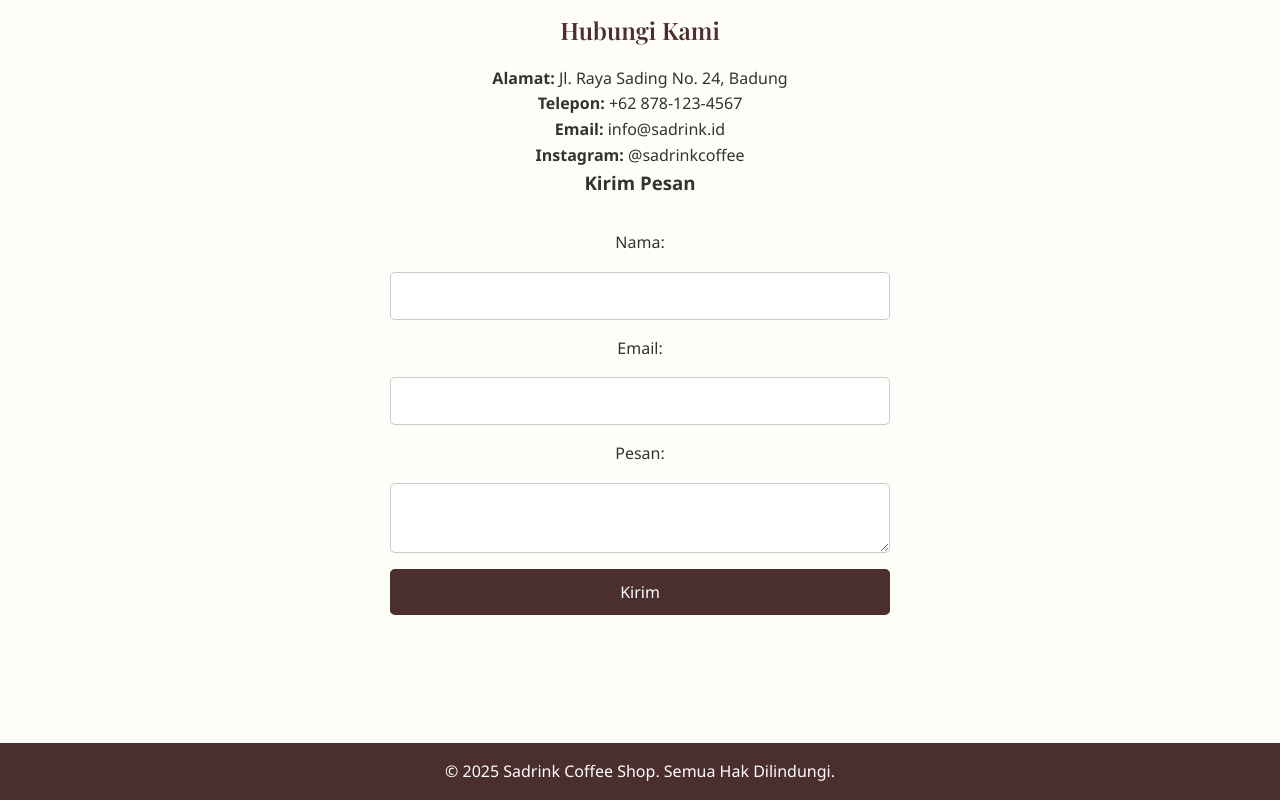
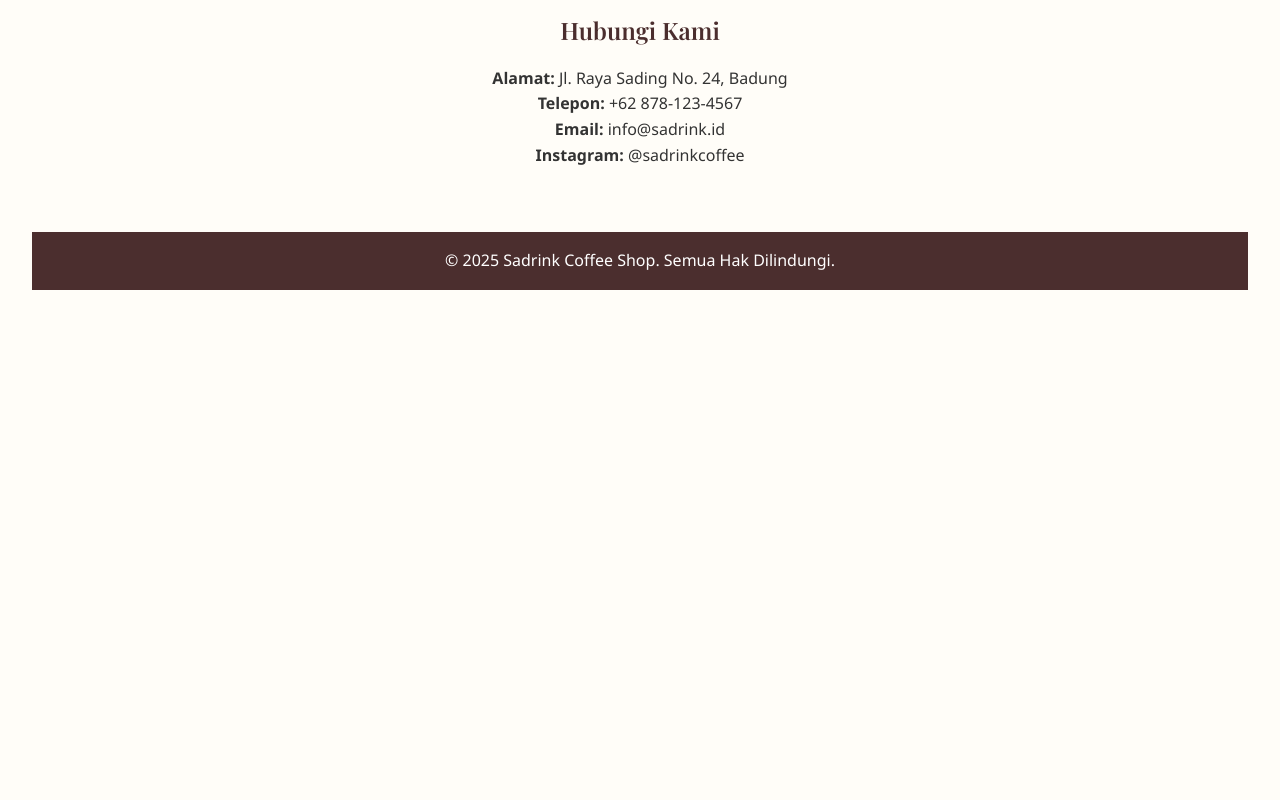
Before and after one commit to AryaMahendra13/Coffee-Shop, a plain HTML site: page CoffeeShop/sadrink.html in a window 1280 px wide. Shown: the part 4116-4916 px from the top of the page. After the commit the page ends 4470 px from the top, so only its background shows below. Drawn offline with nearby package versions, Linux system fonts and the light colour scheme.

Commit message:
Update sadrink.html

```diff
--- a/CoffeeShop/sadrink.html
+++ b/CoffeeShop/sadrink.html
@@ -112,22 +112,6 @@
     <p><strong>Email:</strong> info@sadrink.id</p>
     <p><strong>Instagram:</strong> @sadrinkcoffee</p>
 
-    <h3>Kirim Pesan</h3>
-    <form id="contactForm">
-      <label for="contact-name">Nama:</label>
-      <input type="text" id="contact-name" name="contact-name" required />
-
-      <label for="contact-email">Email:</label>
-      <input type="email" id="contact-email" name="contact-email" required />
-
-      <label for="message">Pesan:</label>
-      <textarea id="message" name="message" required></textarea>
-
-      <button type="submit">Kirim</button>
-    </form>
-    <p id="contactStatus"></p>
-  </section>
-
   <footer>
     <p>&copy; 2025 Sadrink Coffee Shop. Semua Hak Dilindungi.</p>
   </footer>
```
